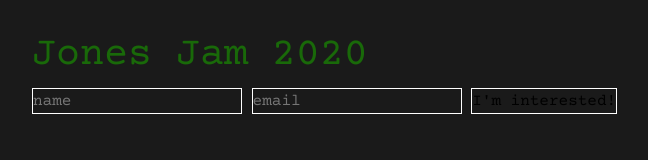
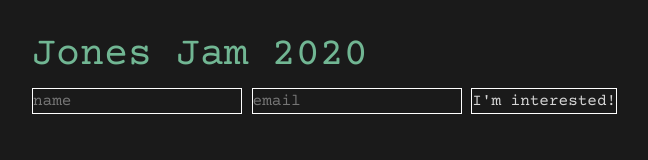
Before and after one commit to chicode/jones-jam-2020, a website built with Parcel: page src/index.html in a window 1280 px wide. Shown: the whole page, without its empty margins (0-648 px from the left). Built offline with nearby package versions, Linux system fonts and the light colour scheme.

Commit message:
Improve colors

```diff
--- a/src/style.scss
+++ b/src/style.scss
@@ -2,16 +2,25 @@
 @import "reset.scss";
 
 $font-family-base: Courier Prime, monospace;
+
 $background-color: hsl(0, 0, 10);
-$foreground-color: #196909;
+$foreground-color: #d4d4d4;
+$accent-color: #71b693;
 
 @import "../node_modules/bootstrap/scss/bootstrap";
 
 body {
   background: $background-color;
+  padding: 2rem;
+  background: $background-color;
+}
+
+* {
   color: $foreground-color;
+}
 
-  padding: 2rem;
+h1 {
+  color: $accent-color;
 }
 
 button, input {
```
